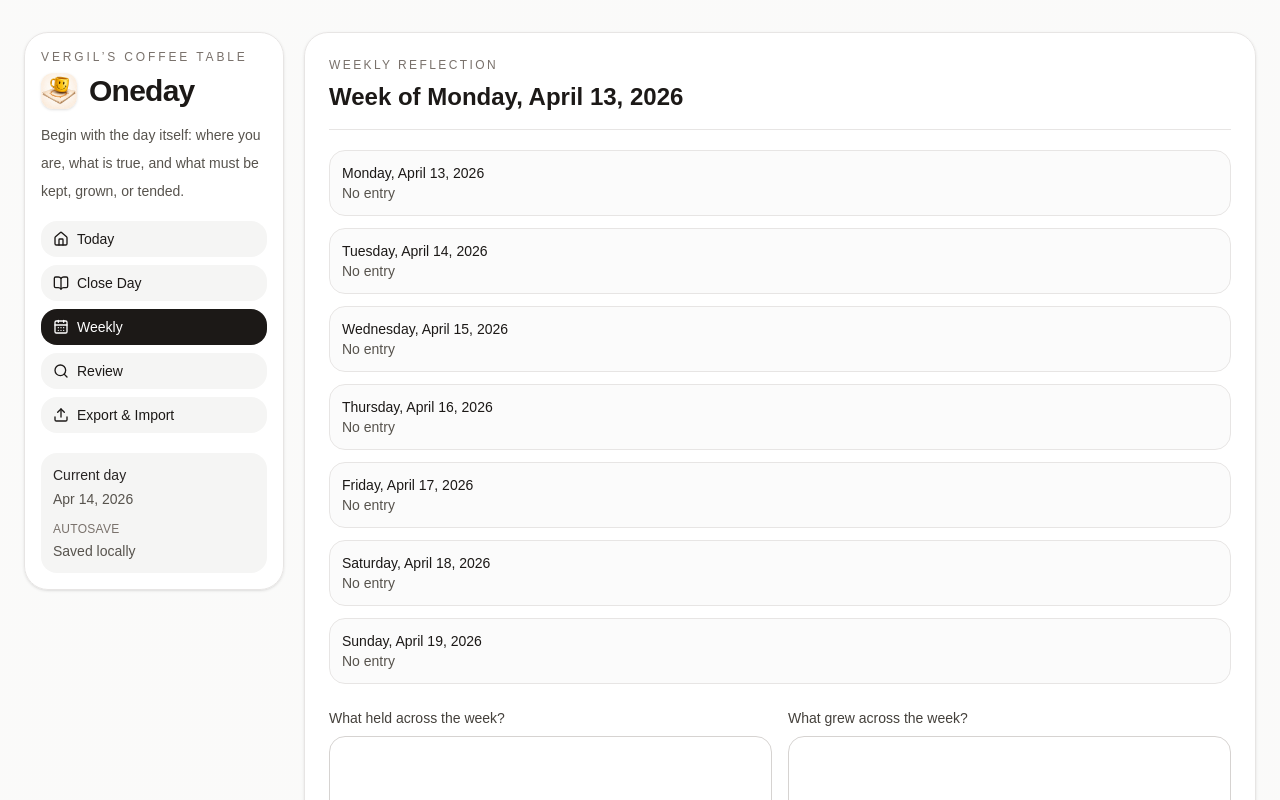
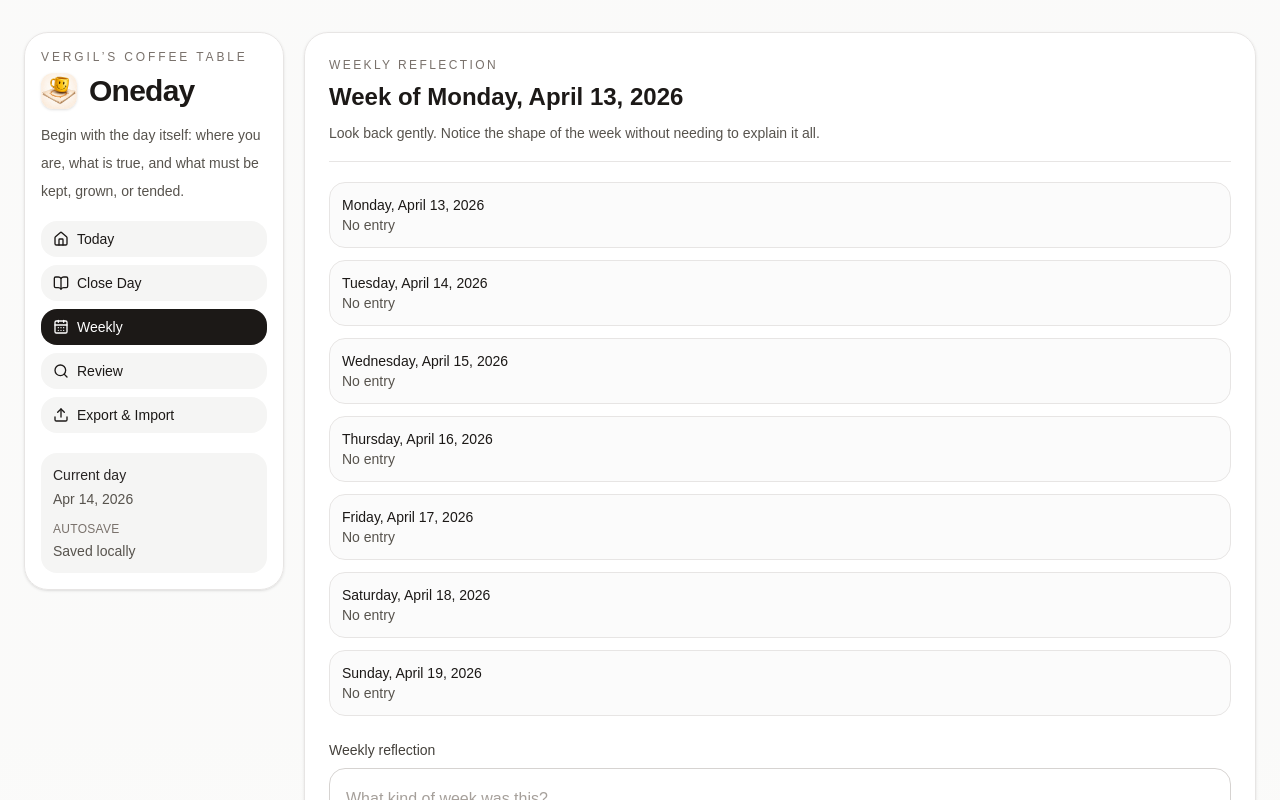
Before and after one commit to vergil66/oneday-web, a Next.js app: page / in a window 1280 px wide. Both pictures are taken after a click on the button "Weekly". Shown: the top 800 px of the page. Built offline with nearby package versions, Linux system fonts and the light colour scheme.

Commit message:
Refine reflective flow for weekly review

```diff
--- a/app/page.tsx
+++ b/app/page.tsx
@@ -727,6 +727,9 @@ export default function OnedayWebPrototype() {
                   <h2 className="mt-2 text-2xl font-semibold">
                     Week of {longLabel(weekStart)}
                   </h2>
+                  <p className="mt-2 max-w-2xl text-sm leading-6 text-stone-600">
+                    Look back gently. Notice the shape of the week without needing to explain it all.
+                  </p>
                 </div>
 
                 <div className="mt-5 grid gap-3">
@@ -746,45 +749,25 @@ export default function OnedayWebPrototype() {
                   })}
                 </div>
 
-                <div className="mt-6 grid gap-4 md:grid-cols-2">
-                  <ClosePromptCard
-                    label="What held across the week?"
-                    value={weeklyEntry.held}
-                    onChange={(v) => patchWeekly({ held: v })}
-                  />
-                  <ClosePromptCard
-                    label="What grew across the week?"
-                    value={weeklyEntry.grew}
-                    onChange={(v) => patchWeekly({ grew: v })}
-                  />
-                  <ClosePromptCard
-                    label="What needed tending again and again?"
-                    value={weeklyEntry.tended}
-                    onChange={(v) => patchWeekly({ tended: v })}
-                  />
-                  <ClosePromptCard
-                    label="What surprised you this week?"
-                    value={weeklyEntry.surprised}
-                    onChange={(v) => patchWeekly({ surprised: v })}
-                  />
-                </div>
-
-                <div className="mt-4 grid gap-4 md:grid-cols-[1fr_1.2fr]">
-                  <ClosePromptCard
-                    label="What will you carry into next week?"
-                    value={weeklyEntry.carryForward}
-                    onChange={(v) => patchWeekly({ carryForward: v })}
-                    rows={5}
-                  />
-
+                <div className="mt-6 grid gap-6">
                   <div>
                     <label className="mb-2 block text-sm font-medium text-stone-700">
-                      Weekly note
+                      Weekly reflection
                     </label>
                     <textarea
                       value={weeklyEntry.notes}
                       onChange={(e) => patchWeekly({ notes: e.target.value })}
-                      className="min-h-[180px] w-full rounded-2xl border border-stone-300 bg-white px-4 py-4 text-base leading-7 outline-none transition focus:border-stone-500"
+                      placeholder="What kind of week was this?"
+                      className="min-h-[220px] w-full rounded-2xl border border-stone-300 bg-white px-4 py-4 text-base leading-7 text-stone-800 outline-none transition placeholder:text-stone-400 focus:border-stone-500"
+                    />
+                  </div>
+
+                  <div className="max-w-2xl">
+                    <ClosePromptCard
+                      label="What will you carry into next week?"
+                      value={weeklyEntry.carryForward}
+                      onChange={(v) => patchWeekly({ carryForward: v })}
+                      rows={3}
                     />
                   </div>
                 </div>
```
